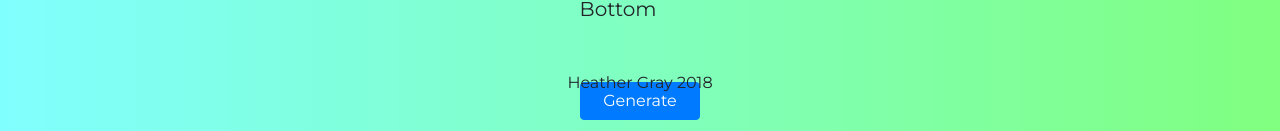
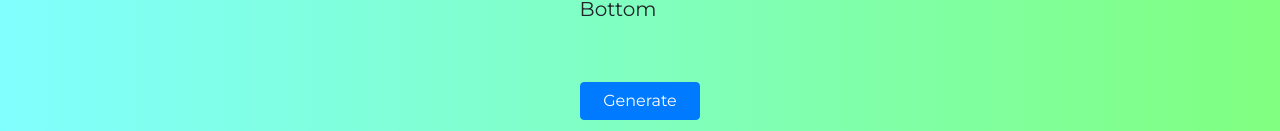
Before and after one commit to Se7enSquared/css_background_generator, a website: page index.html in a window 1280 px wide. Shown: the part 669-800 px from the top of the page. Drawn offline with nearby package versions, Linux system fonts and the light colour scheme.

Commit message:
remove problematic footer

```diff
--- a/index.html
+++ b/index.html
@@ -52,7 +52,6 @@
             <textarea id="textbox">background: linear-gradient(to right,#80ffff, #80ff80);</textarea>
         </div>
     </div>
-    <footer>Heather Gray 2018</footer>
     <script src="main.js"></script>
 </body>
 
```
